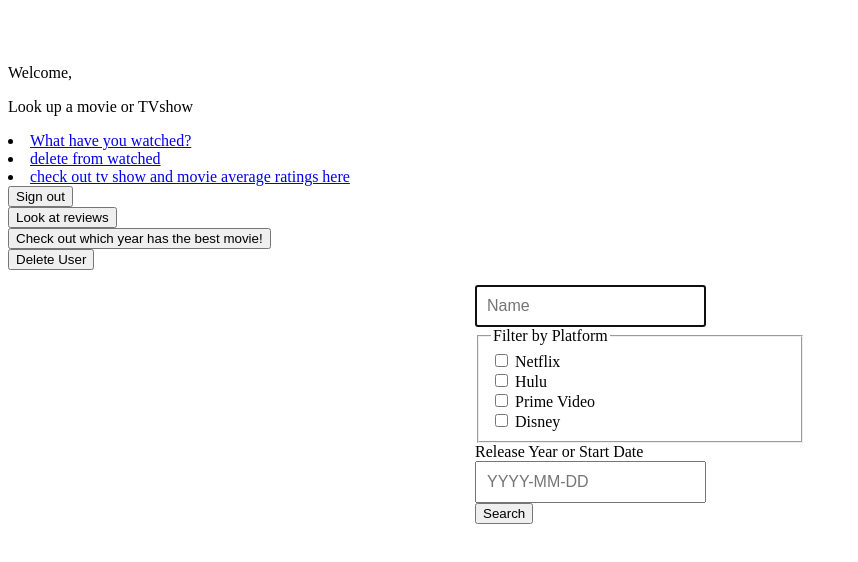
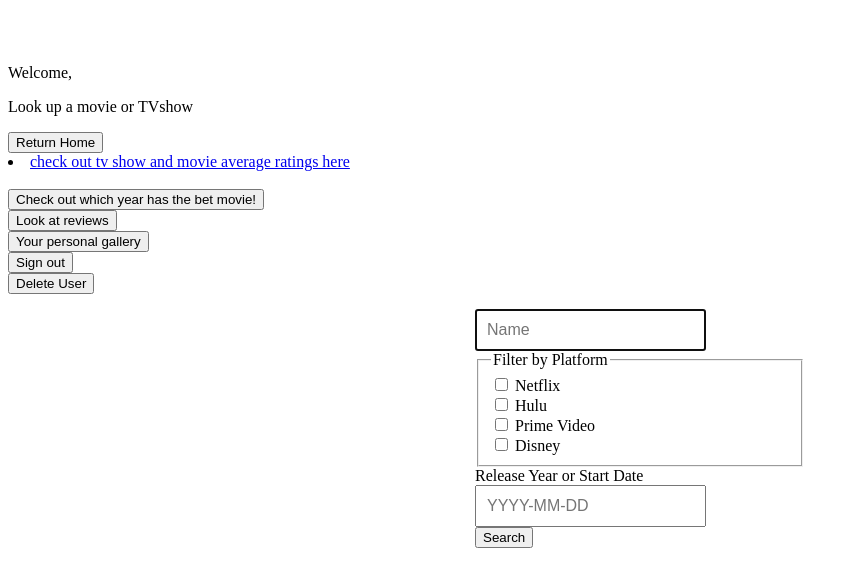
Before and after one commit to adityavgupta/PEAS_Movie_Reccomender, a Flask app: template app/templates/home.html in a window 1280 px wide. Shown: the top 562 px of the page, without its empty margins (0-858 px from the left). Run offline with Flask 2, Linux system fonts and the light colour scheme; the template is opened without the code that fills it, so the values that code supplies are empty; parts of the project's set-up code (start-up, migrations or seed data) failed here and were passed over.

Commit message:
added like and dislike and home

```diff
--- a/app/static/script/modal_home.js
+++ b/app/static/script/modal_home.js
@@ -98,4 +98,40 @@ $(function() {
             }
         });
     });
+
+    $('#btnGallery').click(function(){
+        console.log(user_name)
+        $.ajax({
+            url: '/getGallery',
+            type: 'POST',
+            success: function(response) {
+                console.log(response);
+                document.open();
+                document.write(`${response}`);
+                document.close();
+
+            },
+            error: function(error) {
+                console.log(error);
+            }
+        });
+    });
+
+    $('#btnGoHome').click(function() {
+        $.ajax({
+            url: '/renderHome',
+            type: 'POST',
+            dataType: 'text',
+            success: function(response) {
+                console.log(response);
+                document.open();
+                document.write(`${response}`);
+                document.close();
+
+            },
+            error: function(error) {
+                console.log(error);
+            }
+        });
+    });
 });
--- a/app/templates/Paul.html
+++ b/app/templates/Paul.html
@@ -6,12 +6,14 @@
     <link href="http://getbootstrap.com/examples/jumbotron-narrow/jumbotron-narrow.css" rel="stylesheet"> -->
     <link href="../static/styles/signup.css" rel="stylesheet">
     <script src="../static/script/jquery-1.11.2.js"></script>
+    <script src="../static/script/modal_home.js"></script>
 
   </head>
   <body>
 
     <div class="container">
       <div class="header">
+        <button type="button" id="btnGoHome" data-source="{{name}}">Return Home</button>
         <nav>
             <div class="topnav">
                 <p>Here are the average score for all the tvshow and movies each year!</p>
--- a/app/templates/emma.html
+++ b/app/templates/emma.html
@@ -15,6 +15,7 @@
     <div class="container">
       <div class="header">
         <nav>
+            <button type="button" id="btnGoHome" data-source="{{name}}">Return Home</button>
             <div class="topnav">
                 <p>Emma's query</p>
                 <div>
--- a/app/templates/home.html
+++ b/app/templates/home.html
@@ -18,13 +18,15 @@
                 <p>Welcome, </p>
                 <p name='home_name' id ='home_name'>{{name}}</p>
                 <p>Look up a movie or TVshow</p>
-                <li role="presentation" class="active"><a href="./renderWatched">What have you watched?</a></li>
-                <li role="presentation" class="active"><a href="./renderWatched_delete">delete from watched</a></li>
-                <li role="presentation" class="active"><a href="./renderEmma">check out tv show and movie average ratings here</a></li>
+                <!-- <li role="presentation" class="active"><a href="./renderWatched">What have you watched?</a></li>
+                <li role="presentation" class="active"><a href="./renderWatched_delete">delete from watched</a></li> -->
+                <button type="button" id="btnGoHome" data-source="{{name}}">Return Home</button>
+                <li role="presentation" class="active"><a href="./renderEmma">check out tv show and movie average ratings here</a></li><br>
+                <button id="btnPaulQuery" class="btn btn-lg btn-primary btn-block" type="button">Check out which year has the bet movie!</button><br>
+                <button id="btnRenderReviewPage" class="btn btn-lg btn-primary btn-block" type="button">Look at reviews</button><br>
+                <button id="btnGallery" class="btn btn-lg btn-primary btn-block" type="button">Your personal gallery</button><br>
                 <button id="btnSignOut" class="btn btn-lg btn-primary btn-block" type="button">Sign out</button><br>
-                <button id="btnRenderReviewPage" class="btn btn-lg btn-primary btn-block" type="button">Look at reviews</button><br>
-                <button id="btnPaulQuery" class="btn btn-lg btn-primary btn-block" type="button" data-source="{{name}}">Check out which year has the best movie!</button><br>
-                <button id="btnDeleteUser" class="btn btn-lg btn-primary btn-block" type="button">Delete User</button>
+                <button id="btnDeleteUser" class="btn btn-lg btn-primary btn-block" type="button">Delete User</button><br>
                 <form class="form-signin">
                 <input type="name" name="inputName" id="inputName" class="form-control" placeholder="Name" required autofocus>
 
```
Also changed, not shown: app/routes.py (+18 -3 lines), app/static/script/modal_review_search.js (+1 -22 lines), app/templates/searched.html (+9 -4 lines).
